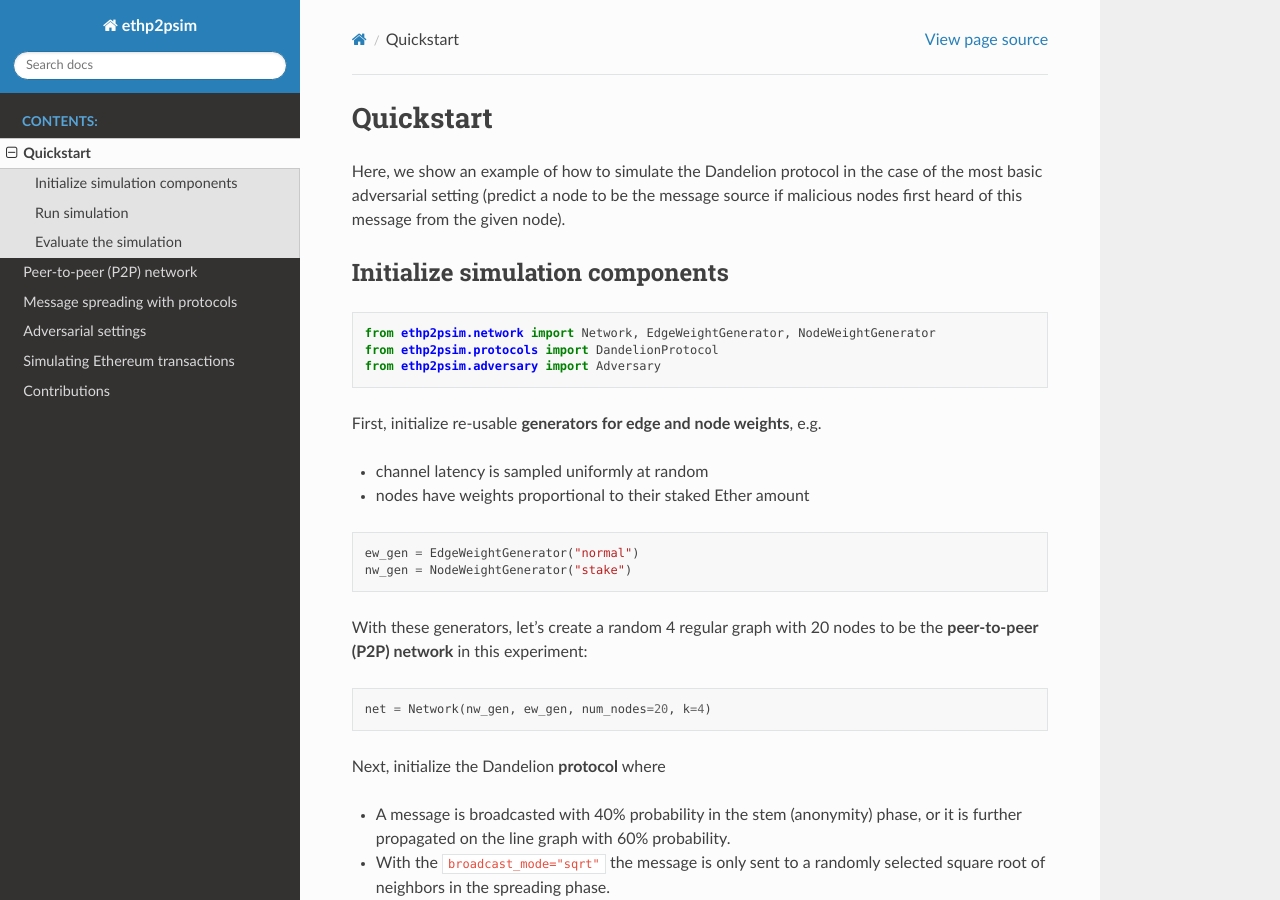
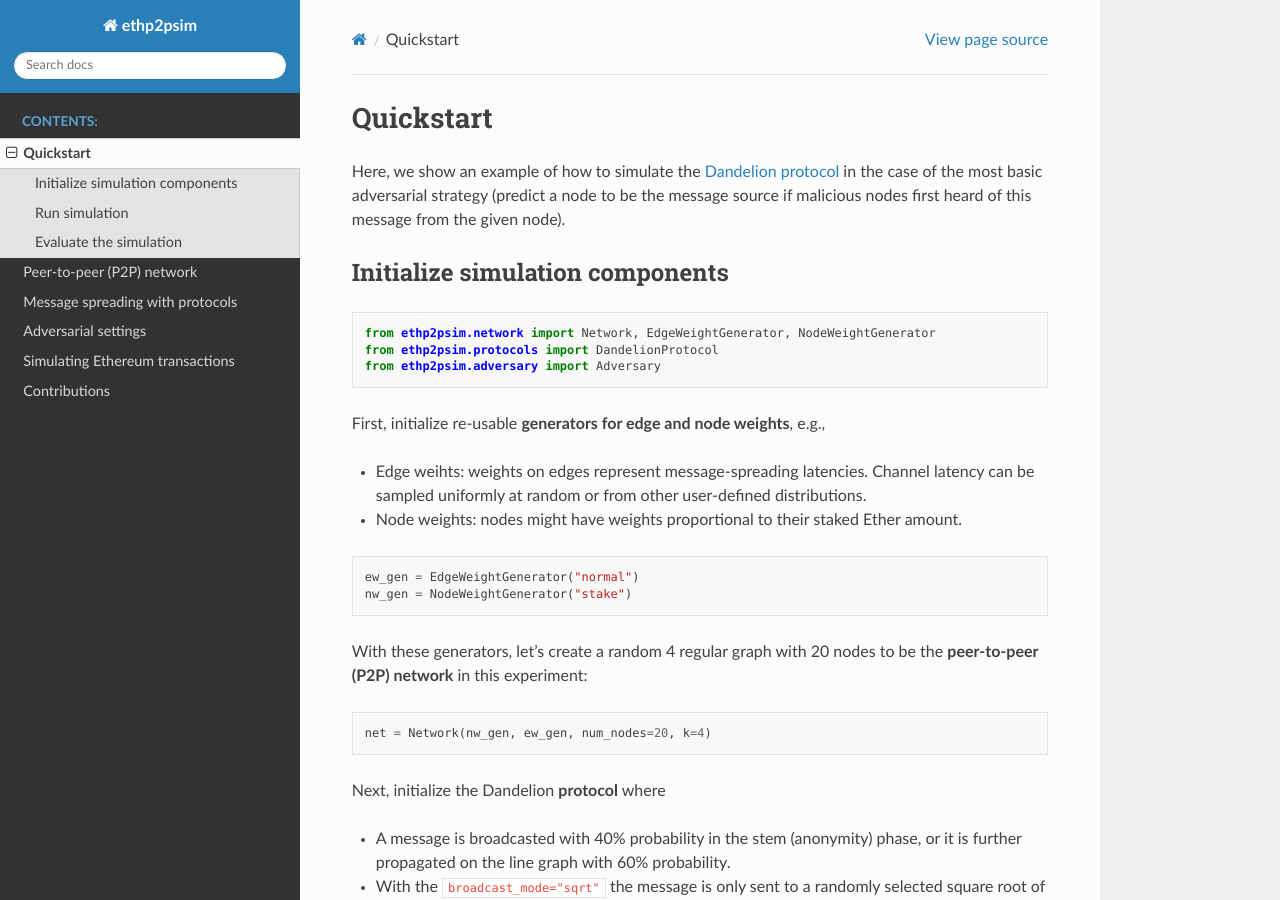
Before and after one commit to ferencberes/ethp2psim, a Sphinx documentation site: the page built from docs/source/quickstart.md, in a window 1280 px wide and 900 px high. Built offline with Sphinx 7.4.7 and the Read the Docs theme 2.0.0, drawn with Linux system fonts in a browser that asks for light colours; formulas are drawn with MathJax 3; some of the changed text lies outside the part shown.

Commit message:
Improved the Documentation a bit

````diff
--- a/docs/source/contributions.rst
+++ b/docs/source/contributions.rst
@@ -3,4 +3,4 @@
 
 The future of privacy in Ethereum also depends on you! The design space of privacy-enhanced broadcast and routing algorithms is enormous. Can you design a more private broadcast or message routing algorithm? Do you have an adversarial strategy that can deanonymize message originators better than what is already added to the simulator? Then, feel free to contribute to our simulator! We intend this endeavor to develop into a community effort towards a more private Ethereum.
 
-We encourage the community to contribute to this simulator by proposing their privacy-enhanced message routing protocols. Feel free to open a PR or create an issue at `our GitHub repository <https://github.com/ferencberes/ethp2psim>`_ .
+We encourage the community to contribute to this simulator by proposing their privacy-enhanced message routing protocols. Feel free to open a PR or create an issue at `our GitHub repository <https://github.com/ferencberes/ethp2psim>`_.
--- a/docs/source/network.rst
+++ b/docs/source/network.rst
@@ -15,7 +15,7 @@
    :members:
    :inherited-members:
 
-Using these generators, we can initialize the P2P network that is a random regular graph by default but you can also specify any custom graph as input. All network related actions are accessed through the :class:`network.Network` object.
+Using these generators, we can initialize the P2P network that is a random regular graph by default but you can also specify any custom graph as input, for instance, you can use the actual Ethereum P2P graph or some testnet's P2P graph for your measurements. All network related actions are accessed through the :class:`network.Network` object.
 
 .. autoclass:: ethp2psim.network.Network
    :members:
@@ -43,4 +43,4 @@
   goerli = GoerliTestnet()
   net = Network(nw_gen, ew_gen, graph=goerli.graph)
 
-Next, let's discuss how to propagate messages over the P2P network using different message passing protocols.
+Next, let's discuss how to propagate messages over the P2P network using different message-passing protocols.
--- a/docs/source/quickstart.md
+++ b/docs/source/quickstart.md
@@ -1,6 +1,6 @@
 # Quickstart
 
-Here, we show an example of how to simulate the Dandelion protocol in the case of the most basic adversarial setting (predict a node to be the message source if malicious nodes first heard of this message from the given node).
+Here, we show an example of how to simulate the [Dandelion protocol](https://arxiv.org/pdf/1701.04439.pdf) in the case of the most basic adversarial strategy (predict a node to be the message source if malicious nodes first heard of this message from the given node).
 
 
 ## Initialize simulation components
@@ -10,9 +10,9 @@
 from ethp2psim.adversary import Adversary
 ```
 
-First, initialize re-usable **generators for edge and node weights**, e.g.
-   * channel latency is sampled uniformly at random
-   * nodes have weights proportional to their staked Ether amount
+First, initialize re-usable **generators for edge and node weights**, e.g.,
+   * Edge weihts: weights on edges represent message-spreading latencies. Channel latency can be sampled uniformly at random or from other user-defined distributions.
+   * Node weights: nodes might have weights proportional to their staked Ether amount.
 
 ```python
 ew_gen = EdgeWeightGenerator("normal")
@@ -62,7 +62,7 @@
 
 ## Evaluate the simulation
 
-**Evaluate** the performance of the adversary for the given simulation. Here, you can choose different estimators for adversary performance evaluation (e.g., "first_sent", "first_reach", "dummy"):
+**Evaluate** the performance of the adversary's deanonymization power for the given simulation. Here, you can choose different estimators that the adversary uses during its deanonymization process. You can choose from the following adversarial strategies to evaluate your simulation: "first_sent", "first_reach", "dummy". See the following example:
 ```python
 from ethp2psim.simulator import Evaluator
 evaluator = Evaluator(sim, estimator="first_reach")
````
Also changed, not shown: other parts of docs/source/network.rst (+1 -1 lines), docs/source/adversary.rst (+5 -4 lines), docs/source/index.rst (+7 -7 lines), docs/source/message_and_protocols.rst (+11 -11 lines).
